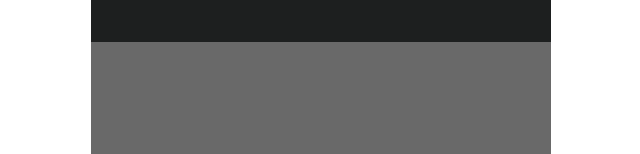
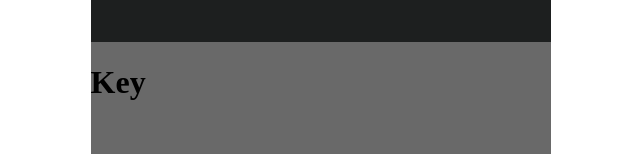
Before and after one commit to krezicoder/tdd_react_example, a React (Create React App) app: page / in a window 1280 px wide. Shown: the part 216-370 px from the top of the page, without its empty margins (327-967 px from the left). Built offline with nearby package versions, Linux system fonts and the light colour scheme.

Commit message:
GREEN STATE Key Component created

```diff
--- /dev/null
+++ b/src/components/Key/Key.js
@@ -0,0 +1,9 @@
+import React, { Component } from "react";
+
+class Key extends Component {
+  render() {
+    return <h1>Key</h1>;
+  }
+}
+
+export default Key;
--- a/src/components/Keypad/Keypad.js
+++ b/src/components/Keypad/Keypad.js
@@ -1,4 +1,5 @@
 import React, { Component } from "react";
+import Key from "../Key/Key";
 class Keypad extends Component {
   render() {
     const { numbers } = this.props;
@@ -11,6 +12,7 @@ class Keypad extends Component {
       <div className="keypad-container">
         <div className="numbers-container">{numberKeys}</div>
         <div className="operators-container">{operatorKeys}</div>
+        <Key />
       </div>
     );
   }
```
